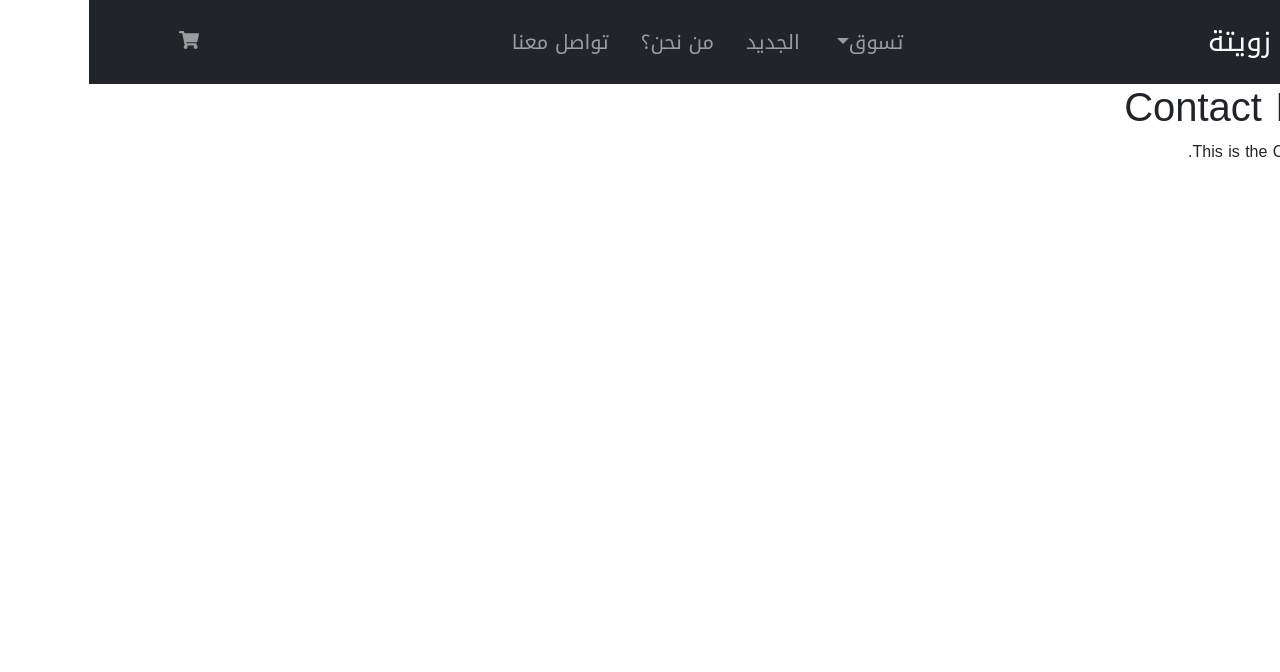
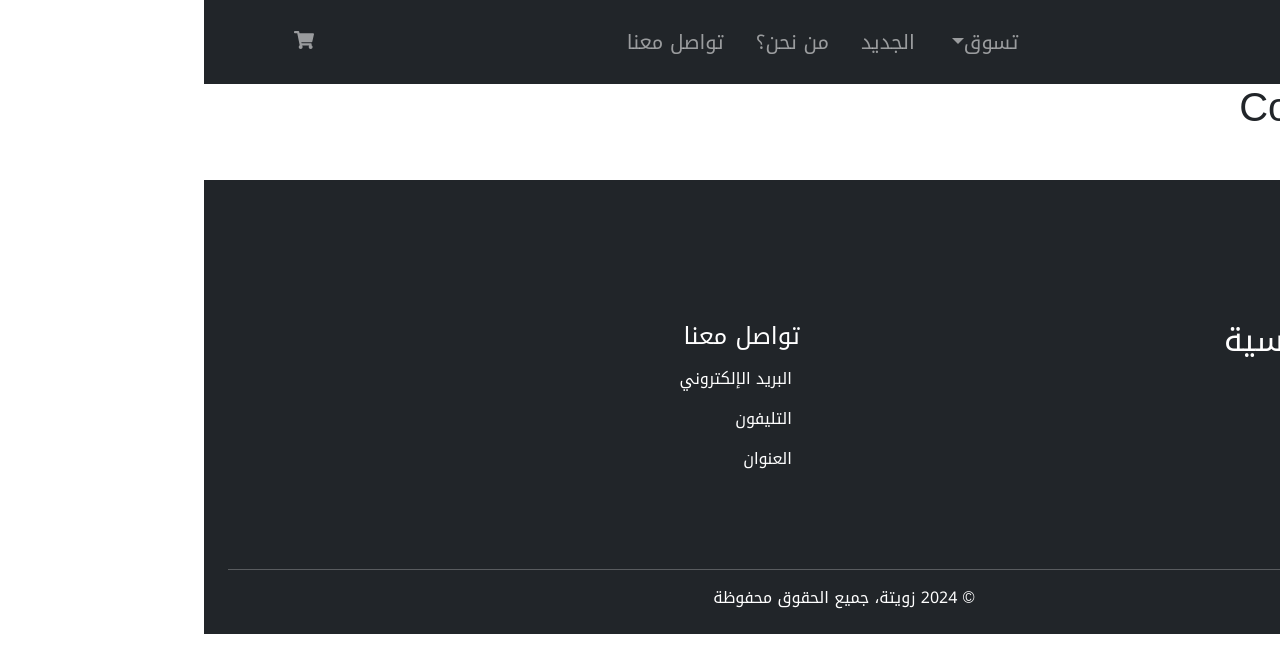
Before and after one commit to Nouraldeen504/zweta, a React (Vite) app: page /contact in a window 1280 px wide. Shown: the top 672 px of the page. Built offline with nearby package versions, Linux system fonts and the light colour scheme.

Commit message:
separated footer from homepage

```diff
--- a/src/App.jsx
+++ b/src/App.jsx
@@ -3,12 +3,14 @@ import React from 'react';
 import { BrowserRouter as Router } from 'react-router-dom';
 import MyNavbar from './components/Navbar/Navbar';
 import MyRoutes from './components/routing/MyRoutes';
+import Footer from './components/Footer';
 
 const App = () => {
   return (
     <Router>
       <MyNavbar />
       <MyRoutes />
+      <Footer />
     </Router>
   );
 };
--- a/src/components/pages/HomePage.jsx
+++ b/src/components/pages/HomePage.jsx
@@ -4,7 +4,6 @@ import CardSlider from '../CardSlider';
 import HomeCategories from '../HomePages/HomeCategories';
 import HomeFashion from '../HomePages/HomeFashion';
 import HomeMakeup from '../HomePages/HomeMakeup';
-import Footer from '../Footer';
 
 const HomePage = () => {
   return (
@@ -14,7 +13,6 @@ const HomePage = () => {
       <HomeCategories/>
       <HomeFashion />
       <HomeMakeup />
-      <Footer />
     </>
   )
 }
```
